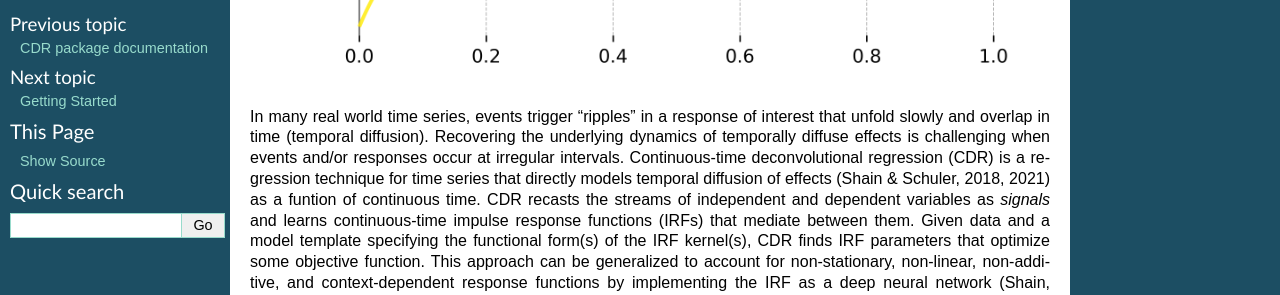
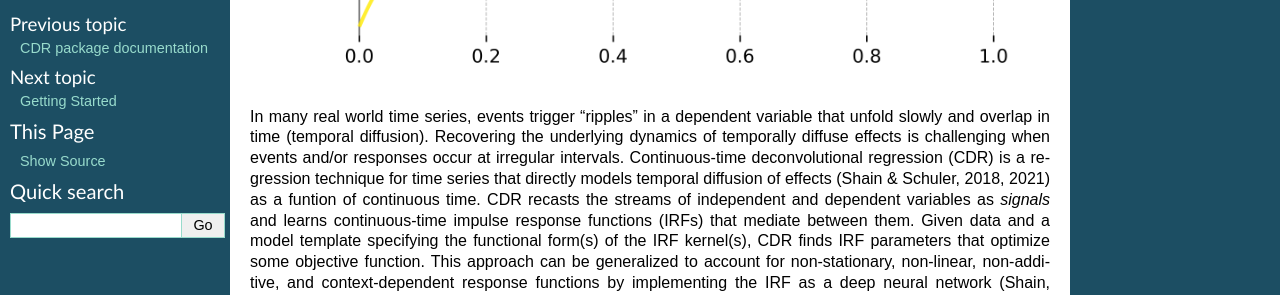
Before and after one commit to coryshain/cdr, a Sphinx documentation site: the page built from docs/source/introduction.rst, in a window 1280 px wide and 900 px high. Shown: the part 266-561 px from the top of the window. Built offline with Sphinx 7.4.7, drawn with Linux system fonts in a browser that asks for light colours; pages that are not in the unit, such as notebooks, are missing from menus; some of the changed text lies outside the part shown.

Commit message:
Updates to docs

```diff
--- a/docs/source/introduction.rst
+++ b/docs/source/introduction.rst
@@ -5,7 +5,7 @@ Introduction
 
 .. image:: rtdbanner.png
 
-In many real world time series, events trigger "ripples" in a response of interest that unfold slowly and overlap in time (temporal diffusion).
+In many real world time series, events trigger "ripples" in a dependent variable that unfold slowly and overlap in time (temporal diffusion).
 Recovering the underlying dynamics of temporally diffuse effects is challenging when events and/or responses occur at irregular intervals.
 Continuous-time deconvolutional regression (CDR) is a regression technique for time series that directly models temporal diffusion of effects (Shain & Schuler, 2018, 2021) as a funtion of continuous time.
 CDR recasts the streams of independent and dependent variables as `signals` and learns continuous-time impulse response functions (IRFs) that mediate between them.
@@ -87,5 +87,7 @@ and learning curves can be inspected in Tensorboard::
 References
 ----------
 Shain, Cory and Schuler, William (2018). Deconvolutional time series regression: A technique for modeling temporally diffuse effects. *EMNLP18*.
+
 Shain, Cory and Schuler, William (2021). Continuous-time deconvolutional regression for psycholinguistic modeling. *Cognition*.
+
 Shain, Cory (2021). CDRNN: Discovering complex dynamics in human language processing. *ACL21*.
```
Also changed, not shown: README.md (+1 -1 lines).
